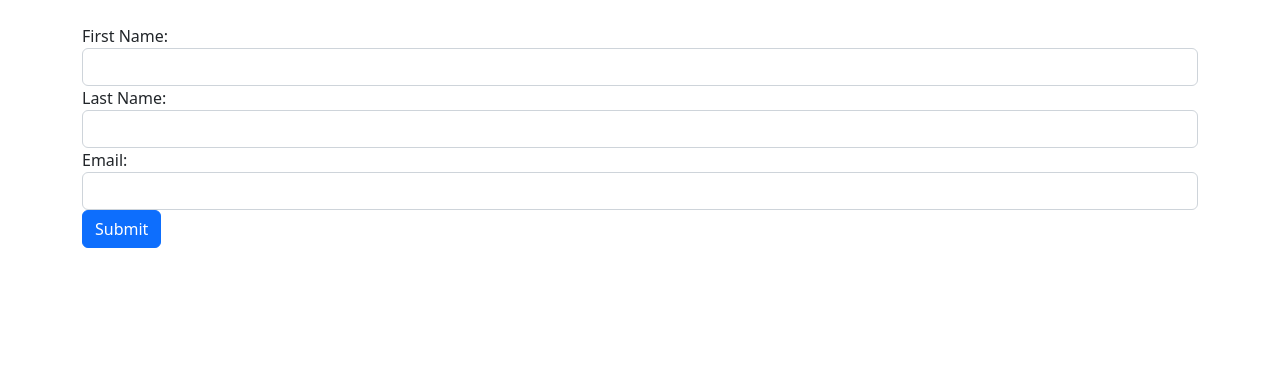
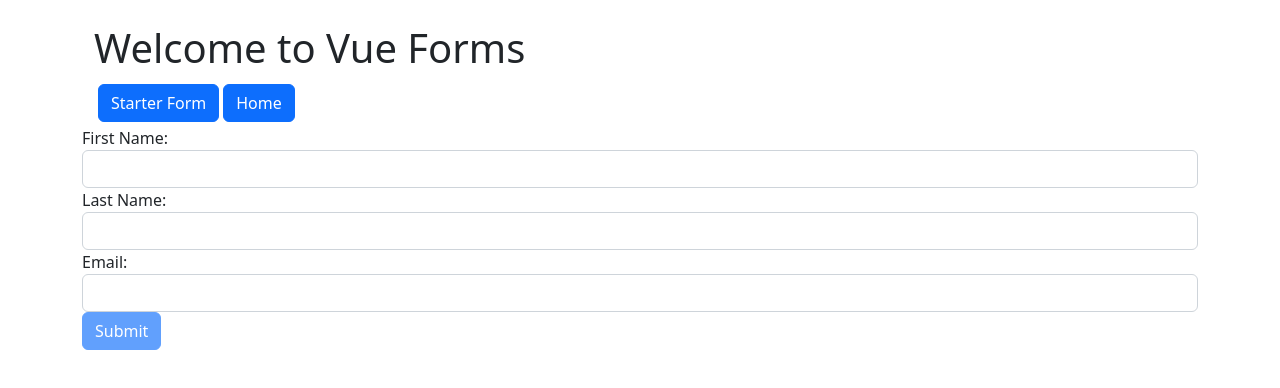
Before and after one commit to pothuraju-dev/vue-forms, a Vue app: page /#/starter in a window 1280 px wide. Shown: the top 388 px of the page. Built offline with nearby package versions, Linux system fonts and the light colour scheme.

Commit message:
starter form completed

```diff
--- a/package.json
+++ b/package.json
@@ -9,6 +9,7 @@
     "deploy": "sh deploy.sh"
   },
   "dependencies": {
+    "axios": "^1.3.3",
     "bootstrap": "^5.2.3",
     "core-js": "^3.8.3",
     "vue": "^2.6.14",
--- a/src/App.vue
+++ b/src/App.vue
@@ -1,5 +1,6 @@
 <template>
   <div id="app" class="container py-4">
+   <Header/>
     <transition name="fade" mode="out-in">
       <router-view :key="rerender" />
     </transition>
@@ -7,8 +8,10 @@
 </template>
 
 <script>
+import Header from "./components/Header"
 export default {
   name: "App",
+  components:{Header}
 };
 </script>
 
--- /dev/null
+++ b/src/components/Header.vue
@@ -0,0 +1,24 @@
+<template>
+  <div class="container">
+    <h1>Welcome to Vue Forms</h1>
+    <div >
+      <button
+        class="btn btn-primary m-1"
+        @click="$router.push({ path: '/starter' })"
+      >
+        Starter Form
+      </button>
+      <button
+        class="btn btn-primary"
+        @click="$router.push({ path: '/' })"
+      >
+        Home
+      </button>
+    </div>
+  </div>
+</template>
+<script>
+export default {
+    name:"HeaderVue",
+}
+</script>
--- a/src/components/Home.vue
+++ b/src/components/Home.vue
@@ -1,6 +1,5 @@
 <template>
   <div>
-    <h1>Home</h1>
   </div>
 </template>
 <script>
--- a/src/components/starter/Form.vue
+++ b/src/components/starter/Form.vue
@@ -1,31 +1,77 @@
 <template>
   <div class="row">
     <div class="col-12">
-      <form>
+      <form @submit.prevent="onSubmit">
         <div class="form-group">
           <label>First Name:</label>
-          <input type="text" class="form-control" />
+          <input type="text" v-model="form.firstName" class="form-control" />
         </div>
 
         <div class="form-group">
           <label>Last Name:</label>
-          <input type="text" class="form-control" />
+          <input type="text" v-model="form.lastName" class="form-control" />
         </div>
 
         <div class="form-group">
           <label>Email:</label>
-          <input type="email" class="form-control" />
+          <input type="email" v-model="form.email" class="form-control" />
         </div>
 
         <div class="form-group">
-          <button type="submit" class="btn btn-primary">Submit</button>
+          <button
+            :disabled="!formIsValid"
+            type="submit"
+            class="btn btn-primary"
+          >
+            Submit
+          </button>
         </div>
       </form>
+    </div>
+    <div v-if="sending">
+      {{ form }}
     </div>
   </div>
 </template>
 <script>
+// import axios from "axios";
 export default {
   name: "StarterForm",
+  data() {
+    return {
+      form: {
+        firstName: "",
+        lastName: "",
+        email: "",
+      },
+      sending: false,
+    };
+  },
+  computed: {
+    formIsValid() {
+      return (
+        this.form.firstName.length > 0 &&
+        this.form.lastName.length > 0 &&
+        this.form.email.length > 0
+      );
+    },
+  },
+  methods: {
+    onSubmit() {
+      if (!this.formIsValid) return;
+      setTimeout(() => {
+        this.sending = true;
+      }, 2000);
+      // axios
+      //   .post("https://localhost:3000/dophines", { params: this.form })
+      //   .then((response) => {
+      //     console.log("form has been posted", response);
+      //   })
+      //   .catch((err) => {
+      //     console.log("An error occurred", err);
+      //   });
+      console.log("Send my form");
+    },
+  },
 };
 </script>
```
